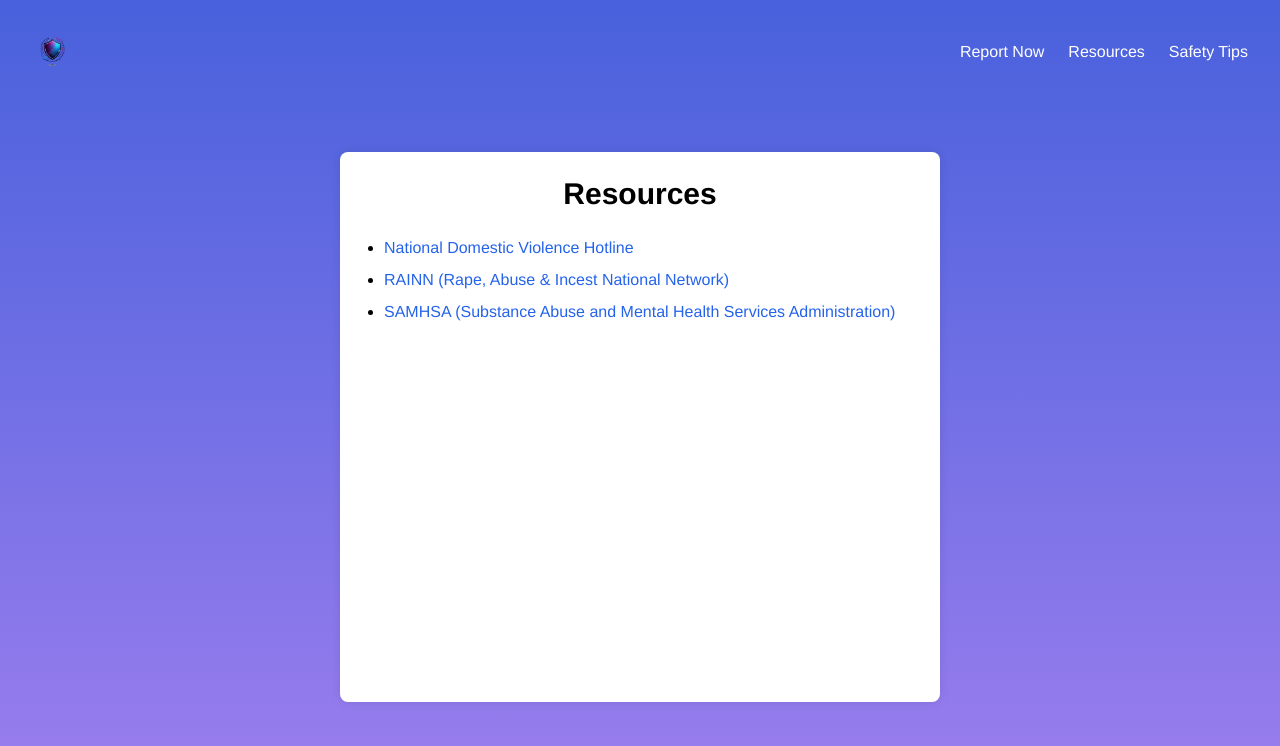
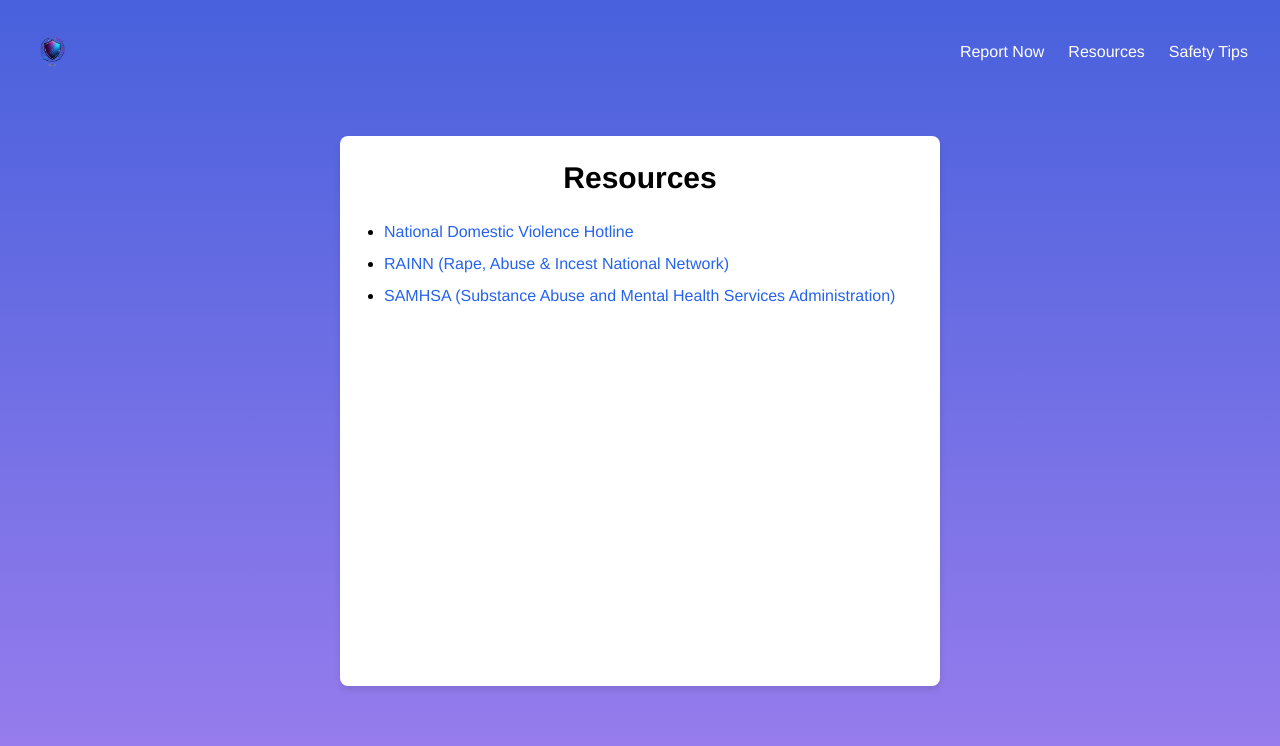
Before and after one commit to HildaPosada/Domestic-Violence-Reporting-Tool, a React (Vite) app: page /resources in a window 1280 px wide. Shown: the top 746 px of the page. Built offline with nearby package versions, Linux system fonts and the light colour scheme.

Commit message:
add text to resources

```diff
--- a/src/index.css
+++ b/src/index.css
@@ -4,3 +4,21 @@
 @tailwind base;
 @tailwind components;
 @tailwind utilities;
+/* Add or modify styles for global consistency */
+body {
+    margin: 0;
+    padding: 0;
+    font-family: 'Arial', sans-serif;
+}
+
+.bg-custom-purple {
+    background-color: #967ced; /* Matches your purple shade */
+}
+
+.bg-custom-blue {
+    background-color: #6c63ff; /* Matches your blue gradient */
+}
+
+.shadow-custom {
+    box-shadow: 0 4px 6px rgba(0, 0, 0, 0.1);
+}
--- a/src/pages/Resources.jsx
+++ b/src/pages/Resources.jsx
@@ -4,7 +4,7 @@ export default function Resources() {
     return (
         <div className="bg-gradient-to-b from-custom-blue to-custom-purple h-screen font-arimo">
             <Navbar />
-            <section className="flex justify-center items-center h-[500px] md:h-[550px] mt-12 w-full">
+            <section className="flex justify-center items-center h-[500px] md:h-[550px] mt-8 w-full">
                 <div className="sm:[95%] w-4/5 max-w-[600px] bg-white px-6 pt-6 pb-8 rounded-lg h-full shadow-custom">
                     <h2 className="text-xl md:text-3xl font-bold text-center">Resources</h2>
                     <ul className="list-disc mt-6 space-y-2 pl-5">
--- a/src/pages/SafetyTips.jsx
+++ b/src/pages/SafetyTips.jsx
@@ -4,7 +4,7 @@ export default function SafetyTips() {
     return(
         <div className="bg-gradient-to-b from-custom-blue to-custom-purple h-screen font-arimo">
             <Navbar/>
-            <section className="flex justify-center items-center h-[500px] md:h-[550px] mt-12 w-full">
+            <section className="flex justify-center items-center h-[500px] md:h-[550px] mt-8 w-full">
                 <div className="sm:[95%] w-4/5 max-w-[600px] bg-white px-6 pt-6 pb-8 rounded-lg h-full shadow-custom ">
                 <h2 className="text-xl md:text-3xl font-bold text-center">Safety Tips</h2>
                 </div>
```
